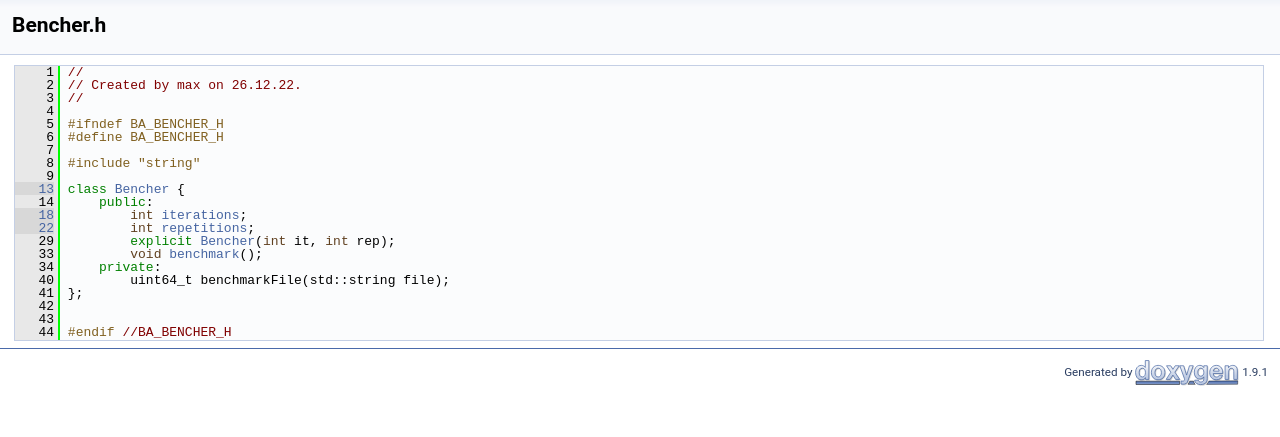
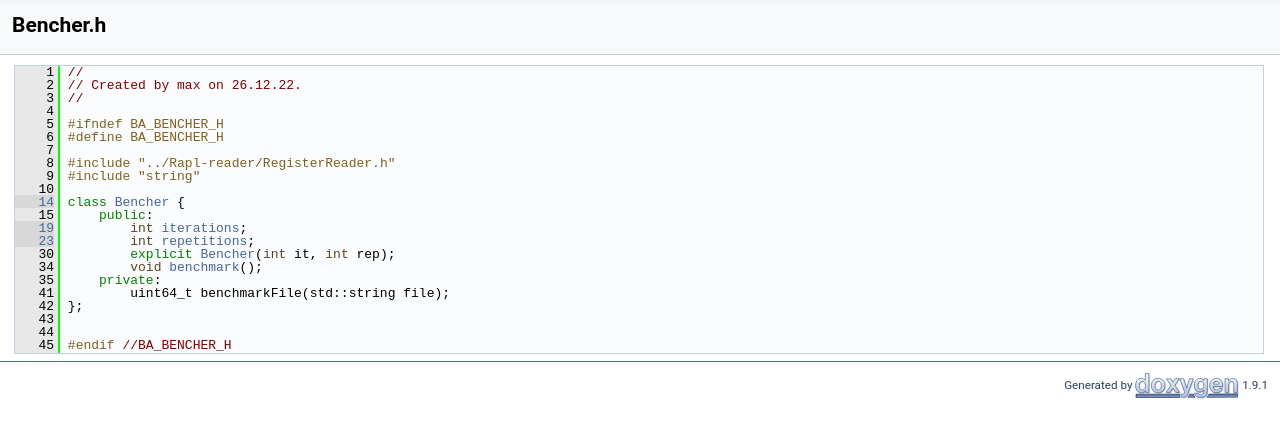
Before and after one commit to printerboi/spear, a plain HTML site: page Bencher_8h_source.html in a window 1280 px wide. Shown: the part 129-566 px from the top of the page. Drawn offline with Linux system fonts and the light colour scheme.

Commit message:
Deploying to gh-pages from @ printerboi/bachelorarbeit@e626070617d72bc984a4e29d871bb45a855e7d21 🚀

```diff
--- a/Bencher_8h_source.html
+++ b/Bencher_8h_source.html
@@ -76,25 +76,26 @@ $(function() {
 <div class="line"><a name="l00005"></a><span class="lineno">    5</span>&#160;<span class="preprocessor">#ifndef BA_BENCHER_H</span></div>
 <div class="line"><a name="l00006"></a><span class="lineno">    6</span>&#160;<span class="preprocessor">#define BA_BENCHER_H</span></div>
 <div class="line"><a name="l00007"></a><span class="lineno">    7</span>&#160; </div>
-<div class="line"><a name="l00008"></a><span class="lineno">    8</span>&#160;<span class="preprocessor">#include &quot;string&quot;</span></div>
-<div class="line"><a name="l00009"></a><span class="lineno">    9</span>&#160; </div>
-<div class="line"><a name="l00013"></a><span class="lineno"><a class="line" href="classBencher.html">   13</a></span>&#160;<span class="keyword">class </span><a class="code" href="classBencher.html">Bencher</a> {</div>
-<div class="line"><a name="l00014"></a><span class="lineno">   14</span>&#160;    <span class="keyword">public</span>:</div>
-<div class="line"><a name="l00018"></a><span class="lineno"><a class="line" href="classBencher.html#ac5fa67b9ea18fe51612e53e7bfcab326">   18</a></span>&#160;        <span class="keywordtype">int</span> <a class="code" href="classBencher.html#ac5fa67b9ea18fe51612e53e7bfcab326">iterations</a>;</div>
-<div class="line"><a name="l00022"></a><span class="lineno"><a class="line" href="classBencher.html#ace00f39bb36c3b86ecfba715d0cef8b6">   22</a></span>&#160;        <span class="keywordtype">int</span> <a class="code" href="classBencher.html#ace00f39bb36c3b86ecfba715d0cef8b6">repetitions</a>;</div>
-<div class="line"><a name="l00029"></a><span class="lineno">   29</span>&#160;        <span class="keyword">explicit</span> <a class="code" href="classBencher.html#aefe635eb500396e9d3dbef949bbea3cb">Bencher</a>(<span class="keywordtype">int</span> it, <span class="keywordtype">int</span> rep);</div>
-<div class="line"><a name="l00033"></a><span class="lineno">   33</span>&#160;        <span class="keywordtype">void</span> <a class="code" href="classBencher.html#ad08e5fa095c439f5967baca2dc2e0740">benchmark</a>();</div>
-<div class="line"><a name="l00034"></a><span class="lineno">   34</span>&#160;    <span class="keyword">private</span>:</div>
-<div class="line"><a name="l00040"></a><span class="lineno">   40</span>&#160;        uint64_t benchmarkFile(std::string file);</div>
-<div class="line"><a name="l00041"></a><span class="lineno">   41</span>&#160;};</div>
-<div class="line"><a name="l00042"></a><span class="lineno">   42</span>&#160; </div>
+<div class="line"><a name="l00008"></a><span class="lineno">    8</span>&#160;<span class="preprocessor">#include &quot;../Rapl-reader/RegisterReader.h&quot;</span></div>
+<div class="line"><a name="l00009"></a><span class="lineno">    9</span>&#160;<span class="preprocessor">#include &quot;string&quot;</span></div>
+<div class="line"><a name="l00010"></a><span class="lineno">   10</span>&#160; </div>
+<div class="line"><a name="l00014"></a><span class="lineno"><a class="line" href="classBencher.html">   14</a></span>&#160;<span class="keyword">class </span><a class="code" href="classBencher.html">Bencher</a> {</div>
+<div class="line"><a name="l00015"></a><span class="lineno">   15</span>&#160;    <span class="keyword">public</span>:</div>
+<div class="line"><a name="l00019"></a><span class="lineno"><a class="line" href="classBencher.html#ac5fa67b9ea18fe51612e53e7bfcab326">   19</a></span>&#160;        <span class="keywordtype">int</span> <a class="code" href="classBencher.html#ac5fa67b9ea18fe51612e53e7bfcab326">iterations</a>;</div>
+<div class="line"><a name="l00023"></a><span class="lineno"><a class="line" href="classBencher.html#ace00f39bb36c3b86ecfba715d0cef8b6">   23</a></span>&#160;        <span class="keywordtype">int</span> <a class="code" href="classBencher.html#ace00f39bb36c3b86ecfba715d0cef8b6">repetitions</a>;</div>
+<div class="line"><a name="l00030"></a><span class="lineno">   30</span>&#160;        <span class="keyword">explicit</span> <a class="code" href="classBencher.html#aefe635eb500396e9d3dbef949bbea3cb">Bencher</a>(<span class="keywordtype">int</span> it, <span class="keywordtype">int</span> rep);</div>
+<div class="line"><a name="l00034"></a><span class="lineno">   34</span>&#160;        <span class="keywordtype">void</span> <a class="code" href="classBencher.html#ad08e5fa095c439f5967baca2dc2e0740">benchmark</a>();</div>
+<div class="line"><a name="l00035"></a><span class="lineno">   35</span>&#160;    <span class="keyword">private</span>:</div>
+<div class="line"><a name="l00041"></a><span class="lineno">   41</span>&#160;        uint64_t benchmarkFile(std::string file);</div>
+<div class="line"><a name="l00042"></a><span class="lineno">   42</span>&#160;};</div>
 <div class="line"><a name="l00043"></a><span class="lineno">   43</span>&#160; </div>
-<div class="line"><a name="l00044"></a><span class="lineno">   44</span>&#160;<span class="preprocessor">#endif </span><span class="comment">//BA_BENCHER_H</span></div>
-<div class="ttc" id="aclassBencher_html"><div class="ttname"><a href="classBencher.html">Bencher</a></div><div class="ttdef"><b>Definition:</b> Bencher.h:13</div></div>
-<div class="ttc" id="aclassBencher_html_ac5fa67b9ea18fe51612e53e7bfcab326"><div class="ttname"><a href="classBencher.html#ac5fa67b9ea18fe51612e53e7bfcab326">Bencher::iterations</a></div><div class="ttdeci">int iterations</div><div class="ttdef"><b>Definition:</b> Bencher.h:18</div></div>
-<div class="ttc" id="aclassBencher_html_ace00f39bb36c3b86ecfba715d0cef8b6"><div class="ttname"><a href="classBencher.html#ace00f39bb36c3b86ecfba715d0cef8b6">Bencher::repetitions</a></div><div class="ttdeci">int repetitions</div><div class="ttdef"><b>Definition:</b> Bencher.h:22</div></div>
-<div class="ttc" id="aclassBencher_html_ad08e5fa095c439f5967baca2dc2e0740"><div class="ttname"><a href="classBencher.html#ad08e5fa095c439f5967baca2dc2e0740">Bencher::benchmark</a></div><div class="ttdeci">void benchmark()</div><div class="ttdef"><b>Definition:</b> Bencher.cpp:14</div></div>
-<div class="ttc" id="aclassBencher_html_aefe635eb500396e9d3dbef949bbea3cb"><div class="ttname"><a href="classBencher.html#aefe635eb500396e9d3dbef949bbea3cb">Bencher::Bencher</a></div><div class="ttdeci">Bencher(int it, int rep)</div><div class="ttdef"><b>Definition:</b> Bencher.cpp:9</div></div>
+<div class="line"><a name="l00044"></a><span class="lineno">   44</span>&#160; </div>
+<div class="line"><a name="l00045"></a><span class="lineno">   45</span>&#160;<span class="preprocessor">#endif </span><span class="comment">//BA_BENCHER_H</span></div>
+<div class="ttc" id="aclassBencher_html"><div class="ttname"><a href="classBencher.html">Bencher</a></div><div class="ttdef"><b>Definition:</b> Bencher.h:14</div></div>
+<div class="ttc" id="aclassBencher_html_ac5fa67b9ea18fe51612e53e7bfcab326"><div class="ttname"><a href="classBencher.html#ac5fa67b9ea18fe51612e53e7bfcab326">Bencher::iterations</a></div><div class="ttdeci">int iterations</div><div class="ttdef"><b>Definition:</b> Bencher.h:19</div></div>
+<div class="ttc" id="aclassBencher_html_ace00f39bb36c3b86ecfba715d0cef8b6"><div class="ttname"><a href="classBencher.html#ace00f39bb36c3b86ecfba715d0cef8b6">Bencher::repetitions</a></div><div class="ttdeci">int repetitions</div><div class="ttdef"><b>Definition:</b> Bencher.h:23</div></div>
+<div class="ttc" id="aclassBencher_html_ad08e5fa095c439f5967baca2dc2e0740"><div class="ttname"><a href="classBencher.html#ad08e5fa095c439f5967baca2dc2e0740">Bencher::benchmark</a></div><div class="ttdeci">void benchmark()</div><div class="ttdef"><b>Definition:</b> Bencher.cpp:13</div></div>
+<div class="ttc" id="aclassBencher_html_aefe635eb500396e9d3dbef949bbea3cb"><div class="ttname"><a href="classBencher.html#aefe635eb500396e9d3dbef949bbea3cb">Bencher::Bencher</a></div><div class="ttdeci">Bencher(int it, int rep)</div><div class="ttdef"><b>Definition:</b> Bencher.cpp:8</div></div>
 </div><!-- fragment --></div><!-- contents -->
 <!-- start footer part -->
 <hr class="footer"/><address class="footer"><small>
```
